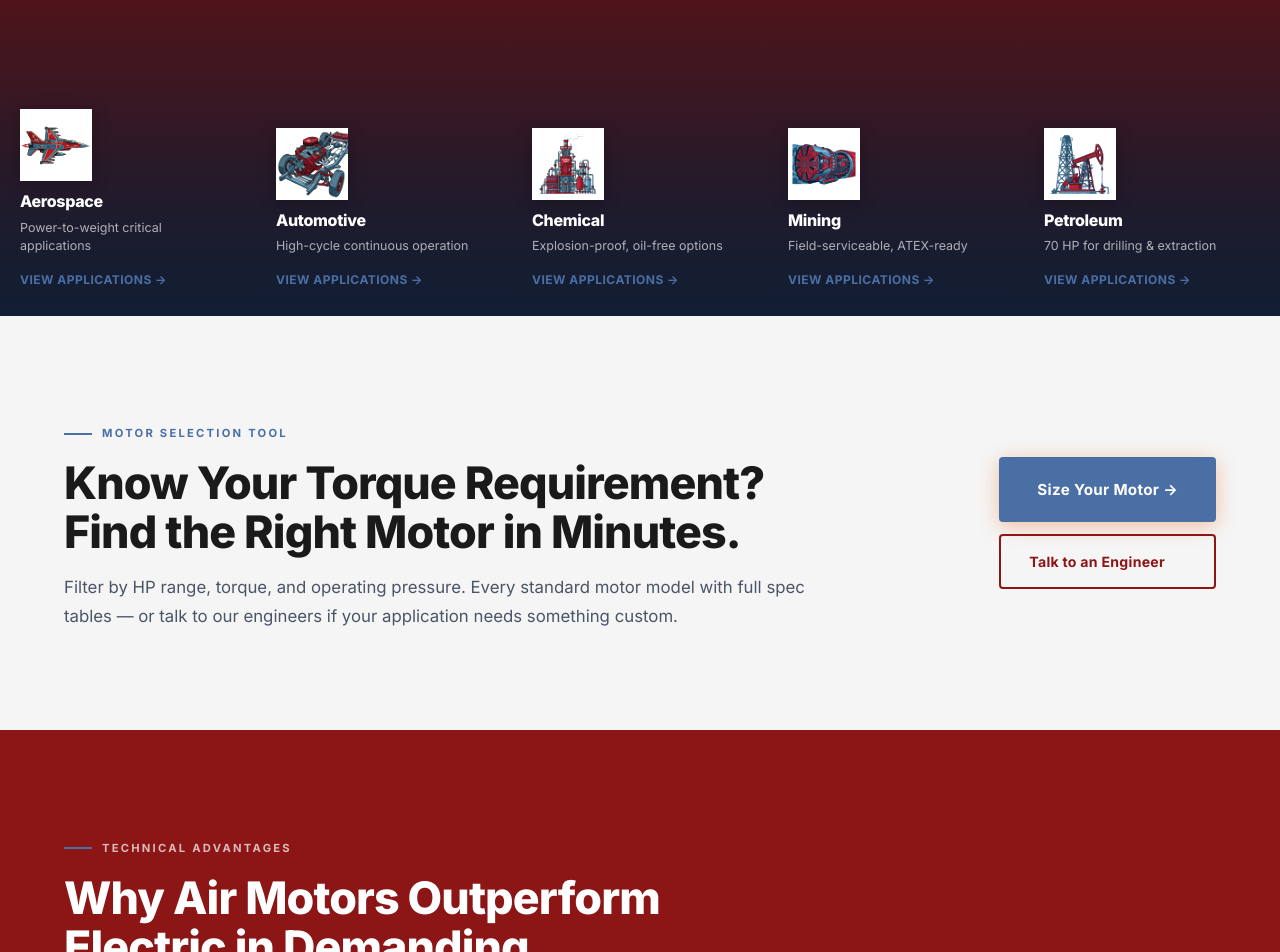
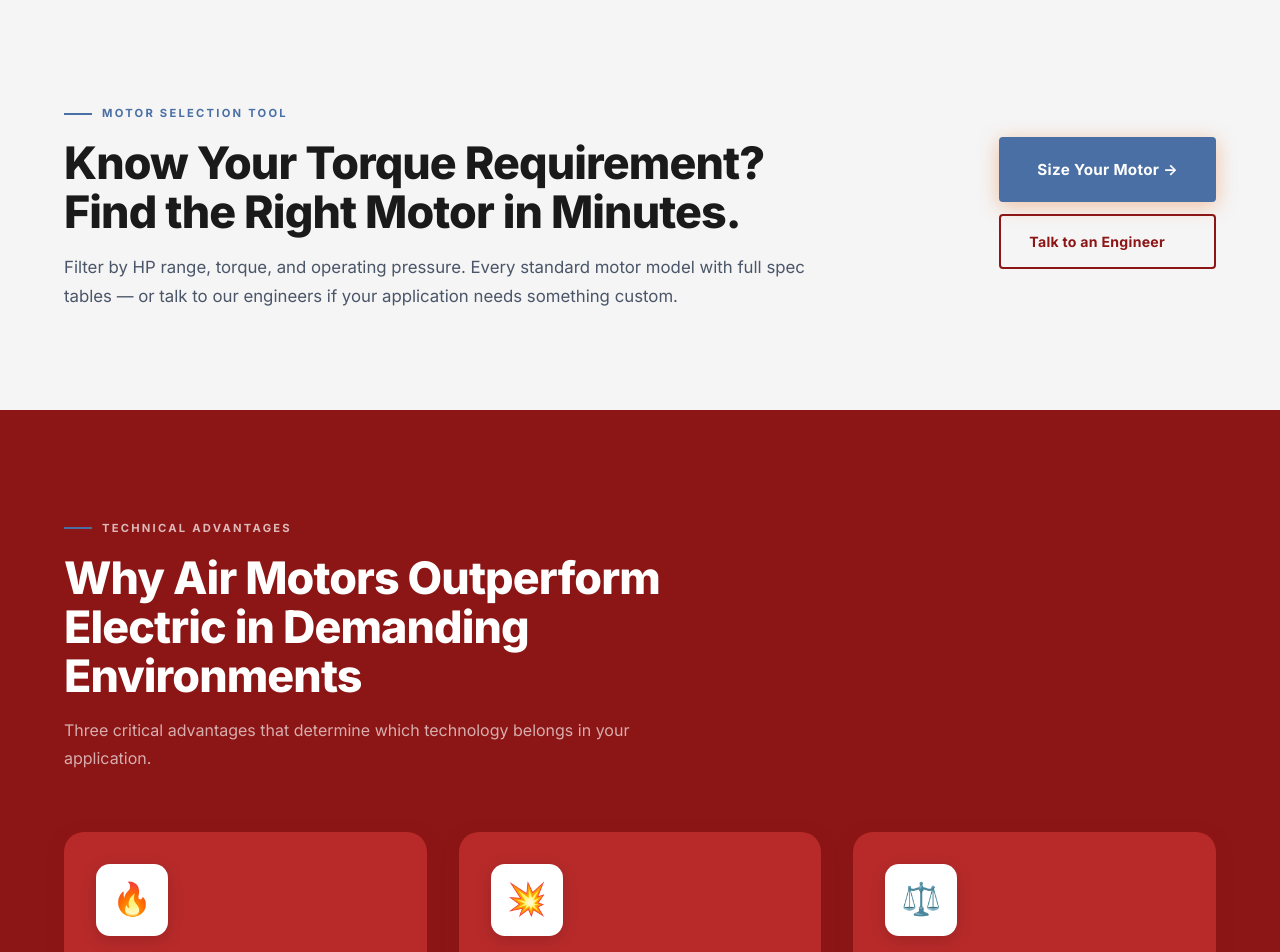
Before and after one commit to Franscale1922/local-websites, a Next.js app in the folder prospects/psi-automation/site/: page / in a window 1280 px wide. Shown: the part 2260-3212 px from the top of the page. Built offline with nearby package versions, Linux system fonts and the light colour scheme.

Commit message:
PSI: Remove redundant applications strip; why-card white icon bubble + blue text

```diff
--- a/prospects/psi-automation/site/src/app/globals.css
+++ b/prospects/psi-automation/site/src/app/globals.css
@@ -899,11 +899,22 @@ p  { max-width: 70ch; line-height: 1.7; }
   box-shadow: 0 16px 48px rgba(140,21,21,0.4);
 }
 .why-card-icon {
-  font-size: 1.5rem;
-  margin-bottom: 16px;
+  width: 72px; height: 72px;
+  background: white;
+  border-radius: 14px;
+  display: flex;
+  align-items: center;
+  justify-content: center;
+  font-size: 2rem;
+  margin-bottom: 20px;
+  box-shadow: 0 4px 16px rgba(0,0,0,0.15);
+  transition: transform 0.3s cubic-bezier(0.4, 0, 0.2, 1);
 }
-.why-card h3 { color: white; font-size: 1rem; margin-bottom: 10px; }
-.why-card p { font-size: 0.88rem; color: rgba(255,255,255,0.82); line-height: 1.6; max-width: none; }
+.why-card:hover .why-card-icon {
+  transform: scale(1.06) translateY(-2px);
+}
+.why-card h3 { color: white; font-size: 1rem; font-weight: 800; margin-bottom: 10px; }
+.why-card p { font-size: 0.88rem; color: rgba(255,255,255,0.85); line-height: 1.6; max-width: none; }
 
 /* ── PAGE HERO (inner pages) ─────────────────────────────── */
 .page-hero {
--- a/prospects/psi-automation/site/src/app/page.tsx
+++ b/prospects/psi-automation/site/src/app/page.tsx
@@ -163,22 +163,6 @@ export default function Home() {
         </div>
       </section>
 
-      {/* ── INDUSTRY APPLICATIONS GRID ── */}
-      <section className="applications-grid">
-        {INDUSTRIES.map(ind => (
-          <Link key={ind.label} href={ind.href} className="application-card">
-            <div className="application-card-bg" />
-            <div className="application-card-body">
-              <div className="application-card-icon">
-                <img src={ind.icon} alt={ind.alt} className="application-card-icon-img" />
-              </div>
-              <h3>{ind.label}</h3>
-              <p>{ind.desc}</p>
-              <div className="application-card-cta">View Applications →</div>
-            </div>
-          </Link>
-        ))}
-      </section>
 
       {/* ── SIZE YOUR MOTOR CTA BLOCK ── */}
       <section className="section section--tinted">
```
